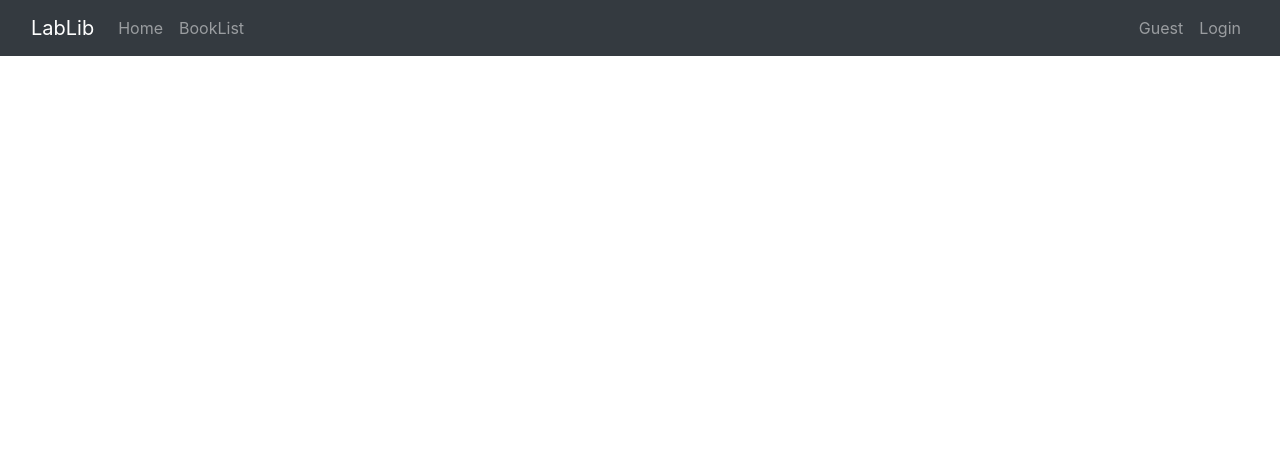
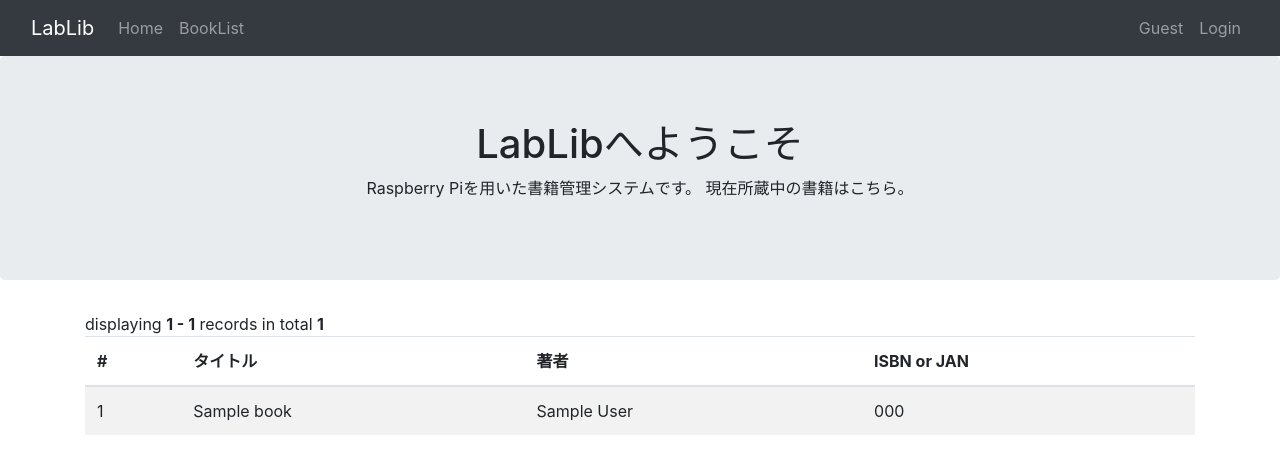
Before and after one commit to simarisu78/lablib, a Flask app: page / in a window 1280 px wide. Shown: the top 474 px of the page. Run offline with Flask 2, Linux system fonts and the light colour scheme; tables that the repository leaves empty hold one stand-in row (values such as "Sample post"); some libraries are stand-ins or nearby versions.

Commit message:
Add: toppage - show book list

```diff
--- a/lablib/app/portal/views.py
+++ b/lablib/app/portal/views.py
@@ -1,21 +1,28 @@
-from flask import render_template, send_from_directory
+from asyncio.log import logger
+from flask import render_template, send_from_directory, request
+from flask_paginate import Pagination, get_page_parameter
 from markupsafe import escape
 
 from lablib.app import app
+from lablib.app.models import Book
 
 @app.route('/')
 def index():
-    return render_template('layout.html')
+	books = Book.query.all()
+	page = request.args.get(get_page_parameter(), type=int, default=1)
+	rows = books[(page-1)*30 : page*30]
+	pagination = Pagination(page=page, total=len(books), per_page=30, css_framework='bootstrap5')
+	return render_template('toppage.html', pagination=pagination, rows=rows)
 
 @app.route('/login')
 def login():
-    return 'login'
+	return 'login'
 
 @app.route('/users/<username>')
 def profile(username):
-    return '{}\'s profile'.format(escape(username))
+	return '{}\'s profile'.format(escape(username))
 
 
 @app.route('/favicon.ico')
 def favicon():
-    return send_from_directory('static/media', 'favicon.ico')
+	return send_from_directory('static/media', 'favicon.ico')
--- a/lablib/app/templates/layout.html
+++ b/lablib/app/templates/base.html
@@ -13,8 +13,7 @@
     {% else %}
     <title>LabLib</title>
     {% endif %}
-  </head>
-  <body>
+
     <nav class="navbar navbar-expand-sm navbar-dark bg-dark">
       <div class="container-fluid">
 	<a href="" class="navbar-brand"> LabLib</a>
@@ -55,6 +54,12 @@
       </div>
       </div>
     </nav>
+  </head>
+  <body>
+    <section class="content">
+      {% block content %}{% endblock %}
+    </section>
+
 
     <!-- Optional JavaScript; choose one of the two! -->
     <!-- jQuery first, then Popper.js, then Bootstrap JS -->
--- /dev/null
+++ b/lablib/app/templates/toppage.html
@@ -0,0 +1,41 @@
+{% extends 'base.html' %}
+
+{% block content %}
+<section class="jumbotron text-center">
+    <div class="container">
+        <h1 class="jumbotron-heading">LabLibへようこそ</h1>
+    </div>
+    <p>
+        Raspberry Piを用いた書籍管理システムです。
+        現在所蔵中の書籍はこちら。
+    </p>
+</section>
+
+</div>
+<div class="container">
+    {% if pagination %}
+        {{ pagination.info }}
+        <table class="table table-striped">
+            <thead>
+                <tr>
+                    <th scope="col">#</th>
+                    <th scope="col">タイトル</th>
+                    <th scope="col">著者</th>
+                    <th scope="col">ISBN or JAN</th>
+                </tr>
+            </thead>
+            <tbody>
+                {% for book in rows %}
+                    <tr scope="row">
+                        <td>{{ loop.index + pagination.skip }}</td>
+                        <td>{{ book.title }}</td>
+                        <td>{{ book.author }}</td>
+                        <td>{{ book.barcode }}</td>
+                    </tr>
+                {% endfor %}
+            </tbody>
+        </table>
+        {{ pagination.links }}
+    {% endif %}
+</div>
+{% endblock %}
```
